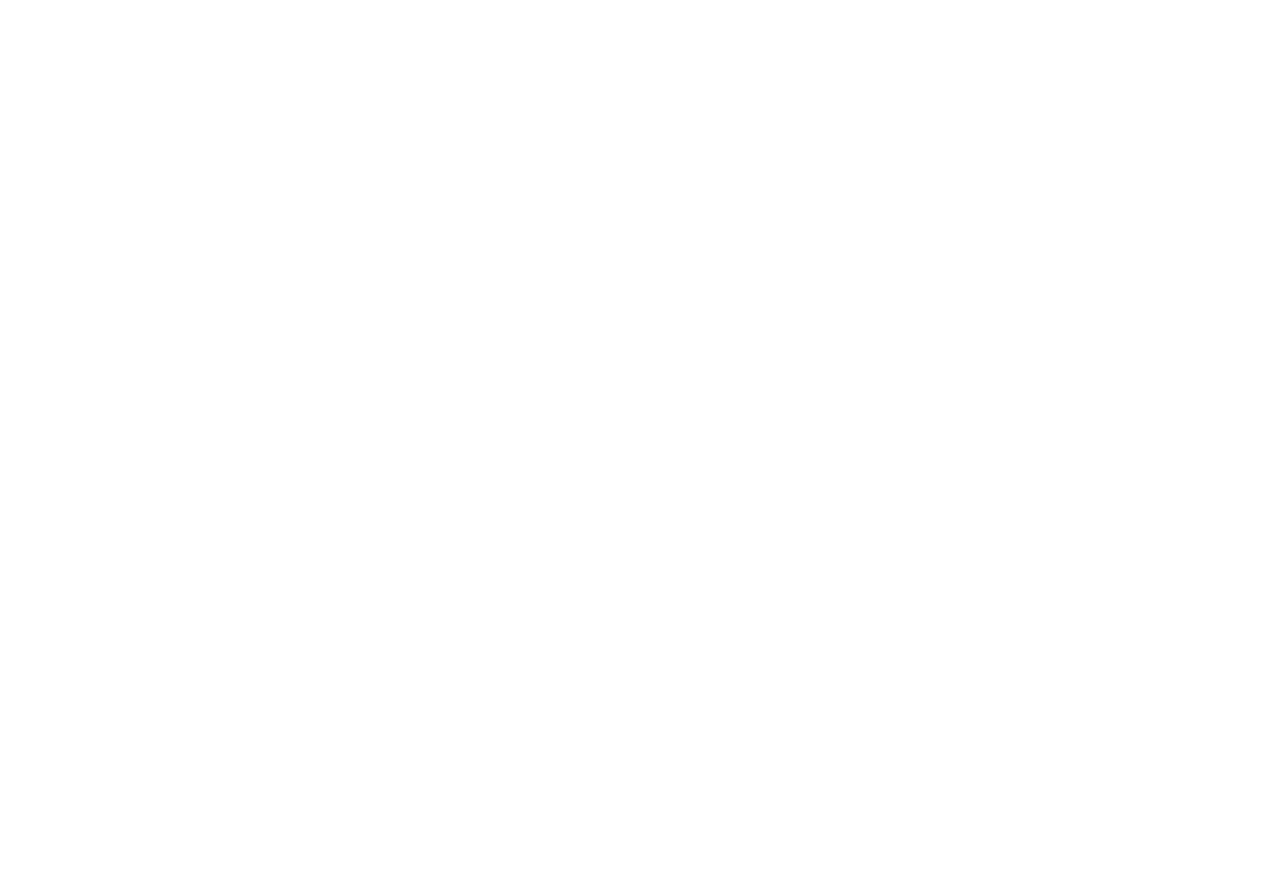
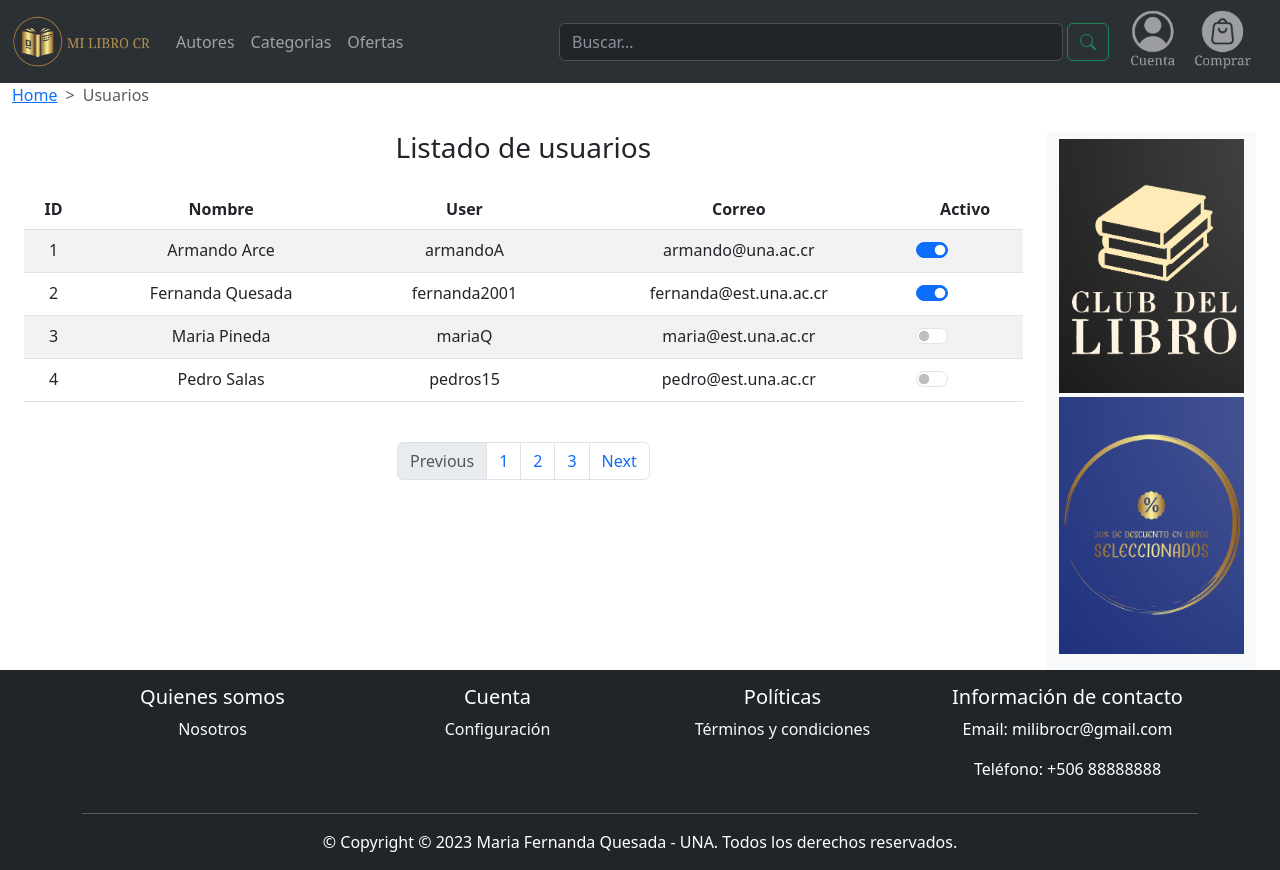
Before and after one commit to Fernanda-15/Proyecto-diseno-web, a website: page users.html in a window 1280 px wide. Before the commit the page ends 800 px from the top, so only its background shows below. Drawn offline with nearby package versions, Linux system fonts and the light colour scheme.

Commit message:
Registro de libro

```diff
--- a/registro-libro.html
+++ b/registro-libro.html
@@ -0,0 +1,190 @@
+<!DOCTYPE html>
+<html lang="en" style="background-color: #212529;">
+
+<head>
+    <meta charset="UTF-8">
+    <meta name="viewport" content="width=device-width, initial-scale=1.0">
+    <title>Proyecto III</title>
+    <link rel="stylesheet" href="node_modules/bootstrap/dist/css/bootstrap.min.css">
+    <link rel="stylesheet" href="https://cdn.jsdelivr.net/npm/bootstrap-icons@1.8.3/font/bootstrap-icons.css">
+    <script src="node_modules/bootstrap/dist/js/bootstrap.min.js"></script>
+    <link rel="icon" type="image/ico" href="imagenes/logo5.png">
+    <nav class="navbar bg-dark navbar-expand-lg bg-body-tertiary" data-bs-theme="dark">
+        <div class="container-fluid">
+            <a class="navbar-brand" href="index.html">
+                <img src="./imagenes/logo4.png" alt="Logo" style="width:140px;">
+            </a>
+            <button class="navbar-toggler" type="button" data-bs-toggle="collapse"
+                data-bs-target="#navbarSupportedContent" aria-controls="navbarSupportedContent" aria-expanded="false"
+                aria-label="Toggle navigation">
+                <span class="navbar-toggler-icon"></span>
+            </button>
+            <div class="collapse navbar-collapse" id="navbarSupportedContent">
+                <ul class="navbar-nav me-auto mb-2 mb-lg-0">
+                    <li class="nav-item">
+                        <a class="nav-link" href="#">Autores</a>
+                    </li>
+                    <li class="nav-item">
+                        <a class="nav-link" href="#">Categorias</a>
+                    </li>
+                    <li class="nav-item">
+                        <a class="nav-link" href="#">Ofertas</a>
+                    </li>
+                </ul>
+                <form class="d-flex w-50" role="search">
+                    <input class="form-control me-1" type="search" placeholder="Buscar..." aria-label="Search">
+                    <button class="btn btn-outline-success" type="submit"><i class="bi bi-search"></i></button>
+                </form>
+                <ul class="navbar-nav" style="margin-bottom: 4px;">
+                    <li class="nav-item" style="margin-left: 20px;">
+                        <a class="navbar-brand" href="#">
+                            <img src="./imagenes/cuenta.png" style="width:49px;">
+                        </a>
+                    </li>
+                    <li class="nav-item">
+                        <a class="navbar-brand" href="#">
+                            <img src="./imagenes/comprar.png" style="width:58px;">
+                        </a>
+                    </li>
+                </ul>
+            </div>
+        </div>
+    </nav>
+</head>
+
+<body>
+    <div class="container-fluid">
+        <div id="ventana">
+            <nav style="--bs-breadcrumb-divider: '>';" aria-label="breadcrumb">
+                <ol class="breadcrumb">
+                    <li class="breadcrumb-item"><a href="index.html">Home</a></li>
+                    <li class="breadcrumb-item active" aria-current="page">Registro libro</li>
+                </ol>
+            </nav>
+            <div class="mt-4 me-4">
+                <div class="row justify-content-center">
+                    <div class="col-10 order-1">
+                        <div class="container mt-4">
+                            <div class="row">
+                                <div class="col-4 ms-3 text-center">
+                                    <img src="./imagenes/subirImg2.png" style="width:100%;">
+                                </div>
+                                <div class="col-6 mt-1">
+                                    <h3 class="mb-4 ms-4">Registrar libro</h3>
+                                    <form class="row g-3 mt-3 ms-2">
+                                        <div class="col-12">
+                                            <div class="input-group mb-2">
+                                                <span class="input-group-text"><i class="bi bi-book"></i></span>
+                                                <input type="text" class="form-control" placeholder="Nombre">
+                                            </div>
+                                        </div>
+                                        <div class="col-12">
+                                            <div class="input-group mb-2">
+                                                <span class="input-group-text" id="basic-addon1"><i
+                                                        class="bi bi-person"></i></span>
+                                                <input type="text" class="form-control" placeholder="Autor">
+                                            </div>
+                                        </div>
+                                        <div class="col-12">
+                                            <div class="input-group mb-2">
+                                                <span class="input-group-text"><i class="bi bi-list"></i></span>
+                                                <textarea class="form-control" placeholder="Descripción"></textarea>
+                                            </div>
+                                        </div>
+                                        <div class="col-6">
+                                            <div class="input-group mb-3">
+                                                <label class="input-group-text"
+                                                    for="inputGroupSelect01">Categoria</label>
+                                                <select class="form-select" id="inputGroupSelect01">
+                                                    <option value="1" selected>Literatura</option>
+                                                    <option value="2">Novedades</option>
+                                                    <option value="3">Novela</option>
+                                                    <option value="4">Educación</option>
+                                                    <option value="5">Ficción</option>
+                                                    <option value="6">Fantasia</option>
+                                                    <option value="7">Crimen</option>
+                                                    <option value="8">Salud</option>
+                                                    <option value="9">Juvenil</option>
+                                                    <option value="10">Viajes</option>
+                                                </select>
+                                            </div>
+                                            <div class="input-group mb-3">
+                                                <label class="input-group-text"
+                                                    for="inputGroupSelect01">Puntuación</label>
+                                                <select class="form-select" id="inputGroupSelect01">
+                                                    <option value="1" selected>1</option>
+                                                    <option value="2">2</option>
+                                                    <option value="3">3</option>
+                                                    <option value="4">4</option>
+                                                    <option value="5">5</option>
+                                                </select>
+                                            </div>
+                                        </div>
+                                    </form>
+                                    <!--BOTON-->
+                                    <div class="ms-3">
+                                        <a class="btn btn-primary mb-3" href="lista-libros.html" role="button">Registrar</a>
+                                    </div>
+                                </div>
+                            </div>
+                        </div>
+                    </div>
+                    <div class="col-2 order-2 bg-light ">
+                        <div class="text-center mt-3 mb-3">
+                            <a href="club.html">
+                                <img src="./imagenes/club.png" style="width:100%; margin-bottom: 4px;">
+                            </a>
+                            <a href="club.html">
+                                <img src="./imagenes/descuento.png" style="width:100%;">
+                            </a>
+                        </div>
+                    </div>
+                </div>
+            </div>
+        </div>
+
+
+    </div>
+    <footer class="footer bg-dark text-white">
+        <div class="container">
+            <div class="row">
+                <div class="col-md-3 text-center" style="margin-top: 15px;">
+                    <h5>Quienes somos</h5>
+                    <ul class="list-unstyled">
+                        <li><a href="#"
+                                class="link-light link-offset-2 link-underline link-underline-opacity-0">Nosotros</a>
+                        </li>
+                    </ul>
+                </div>
+                <div class="col-md-3 text-center" style="margin-top: 15px;">
+                    <h5>Cuenta</h5>
+                    <ul class="list-unstyled">
+                        <li><a href="#"
+                                class="link-light link-offset-2 link-underline link-underline-opacity-0">Configuración</a>
+                        </li>
+                    </ul>
+                </div>
+                <div class="col-md-3 text-center" style="margin-top: 15px;">
+                    <h5>Políticas</h5>
+                    <ul class="list-unstyled">
+                        <li><a href="#"
+                                class="link-light link-offset-2 link-underline link-underline-opacity-0">Términos y
+                                condiciones</a></li>
+                    </ul>
+                </div>
+                <div class="col-md-3 text-center" style="margin-top: 15px;">
+                    <h5>Información de contacto</h5>
+                    <p>Email: milibrocr@gmail.com</p>
+                    <p>Teléfono: +506 88888888</p>
+                    </ul>
+                </div>
+            </div>
+            <hr>
+            <div class="text-center">
+                <p>&copy; Copyright © 2023 Maria Fernanda Quesada - UNA. Todos los derechos reservados.</p>
+            </div>
+        </div>
+    </footer>
+</body>
+
+</html>
--- a/users.html
+++ b/users.html
@@ -0,0 +1,200 @@
+<!DOCTYPE html>
+<html lang="en" style="background-color: #212529;">
+
+<head>
+    <meta charset="UTF-8">
+    <meta name="viewport" content="width=device-width, initial-scale=1.0">
+    <title>Proyecto III</title>
+    <link rel="stylesheet" href="node_modules/bootstrap/dist/css/bootstrap.min.css">
+    <link rel="stylesheet" href="https://cdn.jsdelivr.net/npm/bootstrap-icons@1.8.3/font/bootstrap-icons.css">
+    <script src="node_modules/bootstrap/dist/js/bootstrap.min.js"></script>
+    <link rel="icon" type="image/ico" href="imagenes/logo5.png">
+    <nav class="navbar bg-dark navbar-expand-lg bg-body-tertiary" data-bs-theme="dark">
+        <div class="container-fluid">
+            <a class="navbar-brand" href="index.html">
+                <img src="./imagenes/logo4.png" alt="Logo" style="width:140px;">
+            </a>
+            <button class="navbar-toggler" type="button" data-bs-toggle="collapse"
+                data-bs-target="#navbarSupportedContent" aria-controls="navbarSupportedContent" aria-expanded="false"
+                aria-label="Toggle navigation">
+                <span class="navbar-toggler-icon"></span>
+            </button>
+            <div class="collapse navbar-collapse" id="navbarSupportedContent">
+                <ul class="navbar-nav me-auto mb-2 mb-lg-0">
+                    <li class="nav-item">
+                        <a class="nav-link" href="#">Autores</a>
+                    </li>
+                    <li class="nav-item">
+                        <a class="nav-link" href="#">Categorias</a>
+                    </li>
+                    <li class="nav-item">
+                        <a class="nav-link" href="#">Ofertas</a>
+                    </li>
+                </ul>
+                <form class="d-flex w-50" role="search">
+                    <input class="form-control me-1" type="search" placeholder="Buscar..." aria-label="Search">
+                    <button class="btn btn-outline-success" type="submit"><i class="bi bi-search"></i></button>
+                </form>
+                <ul class="navbar-nav" style="margin-bottom: 4px;">
+                    <li class="nav-item" style="margin-left: 20px;">
+                        <a class="navbar-brand" href="login.html">
+                            <img src="./imagenes/cuenta.png" style="width:49px;">
+                        </a>
+                    </li>
+                    <li class="nav-item">
+                        <a class="navbar-brand" href="comprar.html">
+                            <img src="./imagenes/comprar.png" style="width:58px;">
+                        </a>
+                    </li>
+                </ul>
+            </div>
+        </div>
+    </nav>
+</head>
+
+<body>
+    <div class="container-fluid">
+        <nav style="--bs-breadcrumb-divider: '>';" aria-label="breadcrumb">
+            <ol class="breadcrumb">
+                <li class="breadcrumb-item"><a href="index.html">Home</a></li>
+                <li class="breadcrumb-item active" aria-current="page">Usuarios</li>
+            </ol>
+        </nav>
+        <div class="mt-4 me-4">
+            <div class="row justify-content-center">
+                <div class="col-10 order-1 text-center">
+                    <h3 class="mb-4">Listado de usuarios</h3>
+                    <div class="container-fluid d-flex justify-content-center align-items-center mt-3 mb-4">
+                        <table class="table table-striped">
+                            <thead>
+                                <tr>
+                                    <th>ID</th>
+                                    <th>Nombre</th>
+                                    <th>User</th>
+                                    <th>Correo</th>
+                                    <th>Activo</th>
+                                </tr>
+                            </thead>
+                            <tbody>
+                                <tr>
+                                    <td>1</td>
+                                    <td>Armando Arce</td>
+                                    <td>armandoA</td>
+                                    <td>armando@una.ac.cr</td>
+                                    <td>
+                                        <div class="form-check form-switch">
+                                            <input class="form-check-input" type="checkbox" role="switch"
+                                                id="flexSwitchCheckChecked" checked>
+                                        </div>
+                                    </td>
+                                </tr>
+                                <tr>
+                                    <td>2</td>
+                                    <td>Fernanda Quesada</td>
+                                    <td>fernanda2001</td>
+                                    <td>fernanda@est.una.ac.cr</td>
+                                    <td>
+                                        <div class="form-check form-switch">
+                                            <input class="form-check-input" type="checkbox" role="switch"
+                                                id="flexSwitchCheckChecked" checked>
+                                        </div>
+                                    </td>
+                                </tr>
+                                <tr>
+                                    <td>3</td>
+                                    <td>Maria Pineda</td>
+                                    <td>mariaQ</td>
+                                    <td>maria@est.una.ac.cr</td>
+                                    <td>
+                                        <div class="form-check form-switch">
+                                            <input class="form-check-input" type="checkbox" role="switch"
+                                                id="flexSwitchCheckChecked">
+                                        </div>
+                                    </td>
+                                </tr>
+                                <tr>
+                                    <td>4</td>
+                                    <td>Pedro Salas</td>
+                                    <td>pedros15</td>
+                                    <td>pedro@est.una.ac.cr</td>
+                                    <td>
+                                        <div class="form-check form-switch">
+                                            <input class="form-check-input" type="checkbox" role="switch"
+                                                id="flexSwitchCheckChecked">
+                                        </div>
+                                    </td>
+                                </tr>
+                            </tbody>
+                        </table>
+
+                    </div>
+                    <!-- PAGINADOR -->
+                    <nav aria-label="Page navigation example">
+                        <ul class="pagination  justify-content-center">
+                            <li class="page-item disabled"><a class="page-link" href="lista-libros2.html">Previous</a>
+                            </li>
+                            <li class="page-item"><a class="page-link" href="lista-libros2.html">1</a></li>
+                            <li class="page-item"><a class="page-link" href="lista-libros2.html">2</a></li>
+                            <li class="page-item"><a class="page-link" href="lista-libros2.html">3</a></li>
+                            <li class="page-item"><a class="page-link" href="lista-libros2.html" id="next">Next</a>
+                            </li>
+                        </ul>
+                    </nav>
+                </div>
+                <div class="col-2 order-2 bg-light ">
+                    <div class="text-center mt-2 mb-3">
+                        <a href="club.html">
+                            <img src="./imagenes/club.png" style="width:100%; margin-bottom: 4px;">
+                        </a>
+                        <a href="club.html">
+                            <img src="./imagenes/descuento.png" style="width:100%;">
+                        </a>
+                    </div>
+                </div>
+
+            </div>
+        </div>
+    </div>
+    <footer class="footer bg-dark text-white">
+        <div class="container">
+            <div class="row">
+                <div class="col-md-3 text-center" style="margin-top: 15px;">
+                    <h5>Quienes somos</h5>
+                    <ul class="list-unstyled">
+                        <li><a href="#"
+                                class="link-light link-offset-2 link-underline link-underline-opacity-0">Nosotros</a>
+                        </li>
+                    </ul>
+                </div>
+                <div class="col-md-3 text-center" style="margin-top: 15px;">
+                    <h5>Cuenta</h5>
+                    <ul class="list-unstyled">
+                        <li><a href="#"
+                                class="link-light link-offset-2 link-underline link-underline-opacity-0">Configuración</a>
+                        </li>
+                    </ul>
+                </div>
+                <div class="col-md-3 text-center" style="margin-top: 15px;">
+                    <h5>Políticas</h5>
+                    <ul class="list-unstyled">
+                        <li><a href="#"
+                                class="link-light link-offset-2 link-underline link-underline-opacity-0">Términos y
+                                condiciones</a></li>
+                    </ul>
+                </div>
+                <div class="col-md-3 text-center" style="margin-top: 15px;">
+                    <h5>Información de contacto</h5>
+                    <p>Email: milibrocr@gmail.com</p>
+                    <p>Teléfono: +506 88888888</p>
+                    </ul>
+                </div>
+            </div>
+            <hr>
+            <div class="text-center">
+                <p>&copy; Copyright © 2023 Maria Fernanda Quesada - UNA. Todos los derechos reservados.</p>
+            </div>
+        </div>
+    </footer>
+</body>
+
+</html>
```
Also changed, not shown: info-user.html (+14 -6 lines), info.html (+0 -2 lines), lista-libros2.html (+10 -4 lines), imagenes/subirImg.png (added), imagenes/subirImg2.png (added).
